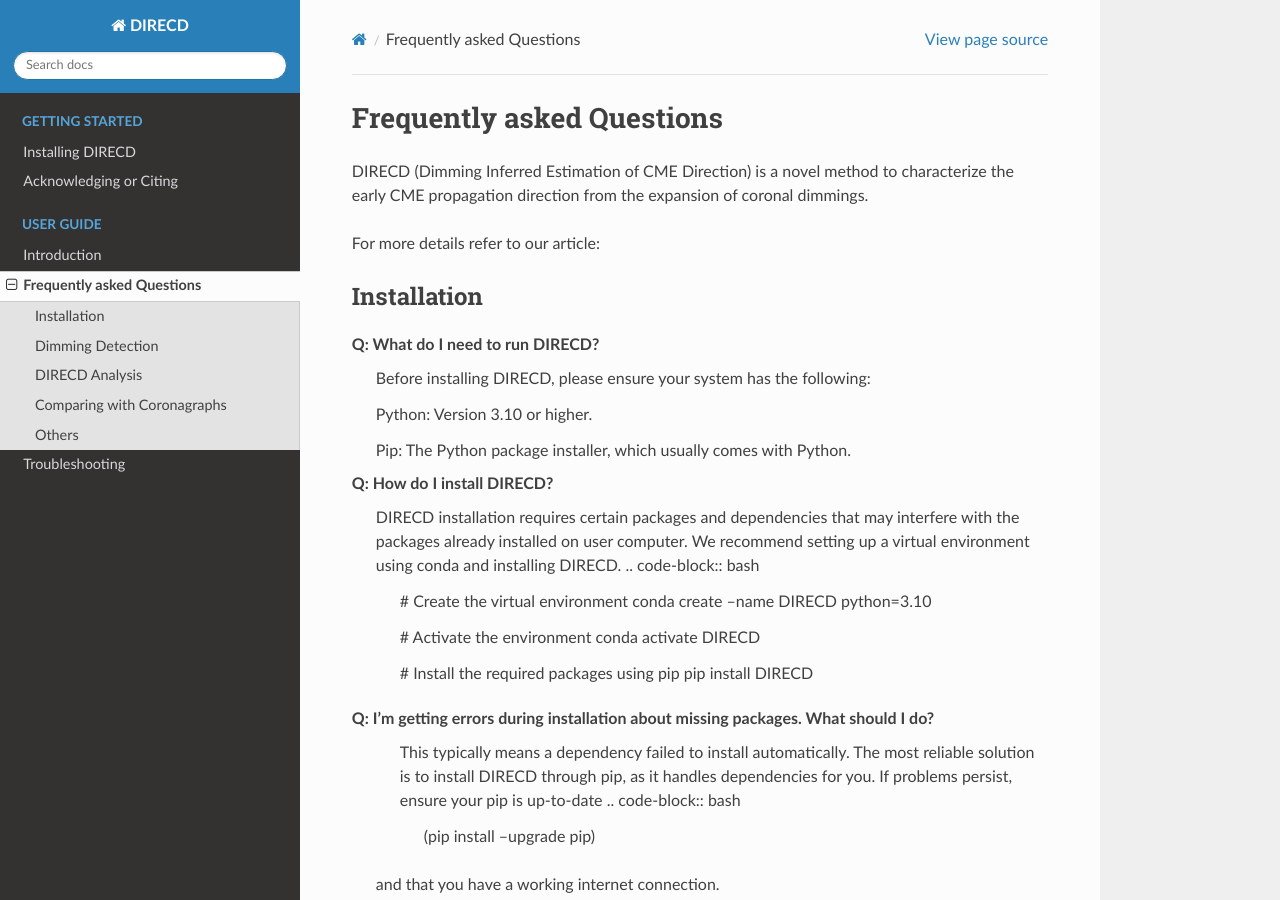
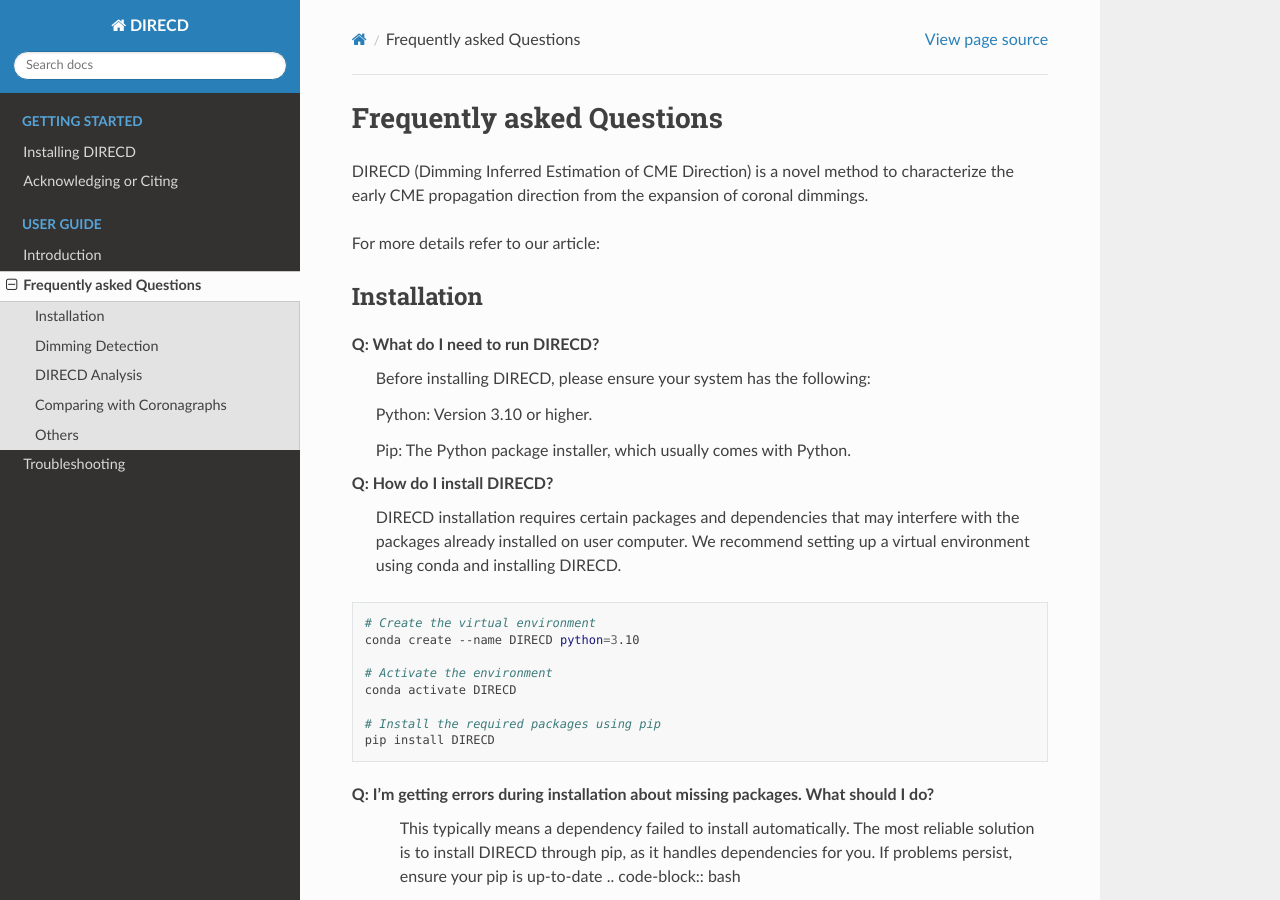
Before and after one commit to jain-shantanu/DIRECD_soft, a Sphinx documentation site: the page built from source/FAQ.rst, in a window 1280 px wide and 900 px high. Built offline with Sphinx 7.4.7 and the Read the Docs theme 3.1.0, drawn with Linux system fonts in a browser that asks for light colours.

Commit message:
Update FAQ.rst

```diff
--- a/source/FAQ.rst
+++ b/source/FAQ.rst
@@ -21,16 +21,17 @@ Installation
 **Q: How do I install DIRECD?**
     DIRECD installation requires certain packages and dependencies that may interfere with the packages already installed on user computer.
     We recommend setting up a virtual environment using conda and installing DIRECD.
-    .. code-block:: bash
 
-        # Create the virtual environment
-        conda create --name DIRECD python=3.10
+.. code-block:: bash
 
-        # Activate the environment
-        conda activate DIRECD
+    # Create the virtual environment
+    conda create --name DIRECD python=3.10
 
-        # Install the required packages using pip
-        pip install DIRECD
+    # Activate the environment
+    conda activate DIRECD
+
+    # Install the required packages using pip
+    pip install DIRECD
 
 **Q: I'm getting errors during installation about missing packages. What should I do?**
      This typically means a dependency failed to install automatically. The most reliable solution is to install DIRECD through pip, as it handles dependencies for you. If problems persist, ensure your pip is up-to-date
```
